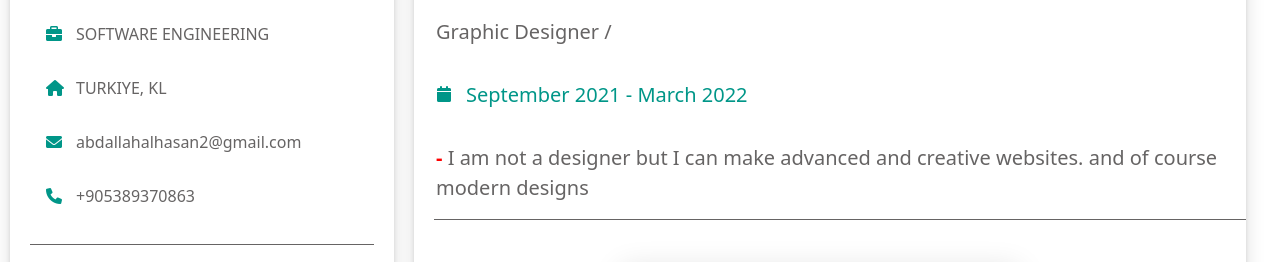
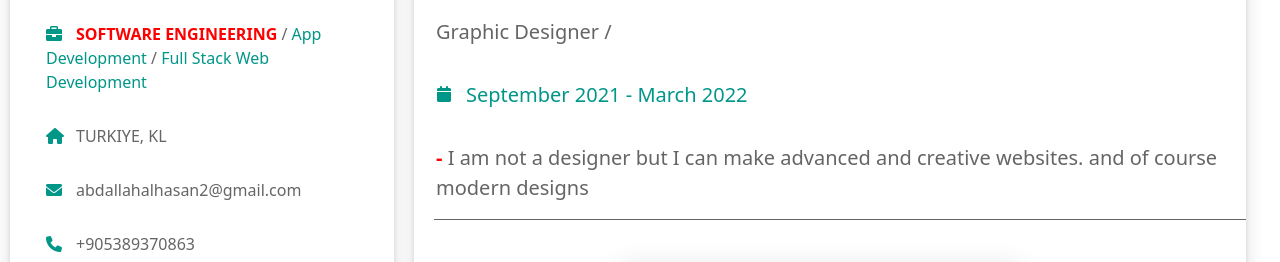
Before and after one commit to abdllah07/Cv_Abdullah, a plain HTML site: page index.html in a window 1280 px wide. Shown: the part 538-800 px from the top of the page. Drawn offline with nearby package versions, Linux system fonts and the light colour scheme.

Commit message:
update 2023.1

```diff
--- a/index.html
+++ b/index.html
@@ -30,7 +30,9 @@
             </div>
             <div class="us-list">
                 <ul>
-                    <li ><i class="fa fa-briefcase fa-fw "></i>SOFTWARE ENGINEERING</li>
+                    <li ><i class="fa fa-briefcase fa-fw "></i><span style="color: red; font-weight:bold">SOFTWARE ENGINEERING</span> / <span style="color: #009688;">App Development </span> /
+                        <span style="color: #009688;"> Full Stack Web Development</span>
+                    </li>
                     <li><i class="fa fa-home fa-fw "></i>TURKIYE, KL</li>
                     <li><i class="fa fa-envelope fa-fw "></i>abdallahalhasan2@gmail.com</li>
                     <li><i class="fa fa-phone fa-fw"></i>+905389370863</li>
```
